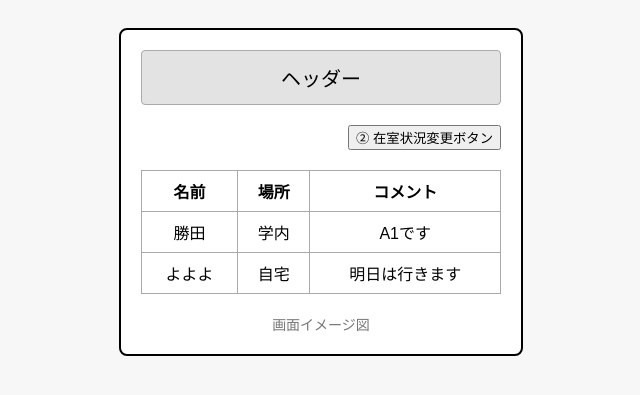
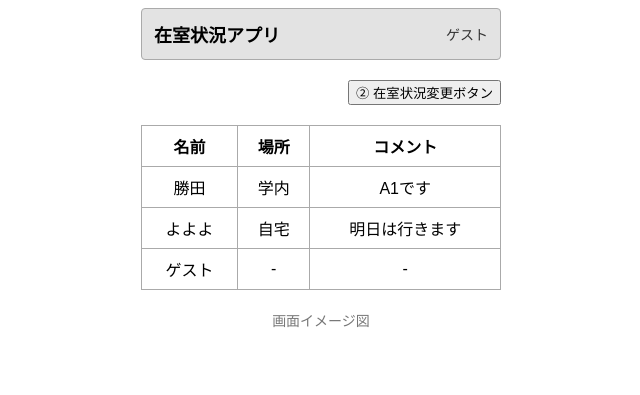
Before and after one commit to mikawa-pbl/pbl-app-2025, a Django app: page /Catan/shirushiru/ in a window 1280 px wide. Shown: the top 395 px of the page, without its empty margins (319-959 px from the left). Run offline with Django 4.2, Linux system fonts and the light colour scheme.

Commit message:
チームカタンの在室状況確認アプリ実装

```diff
--- a/templates/teams/Catan/shirushiru.html
+++ b/templates/teams/Catan/shirushiru.html
@@ -1,5 +1,6 @@
 <!DOCTYPE html>
 <html lang="ja">
+
 <head>
   <meta charset="UTF-8" />
   <meta name="viewport" content="width=device-width, initial-scale=1.0" />
@@ -7,28 +8,34 @@
   <style>
     body {
       font-family: sans-serif;
-      background: #f7f7f7;
       display: flex;
       justify-content: center;
-      padding: 20px;
     }
 
     .container {
       width: 360px;
       background: #fff;
-      border: 2px solid #000;
-      padding: 20px;
-      border-radius: 8px;
     }
 
     .header {
       background: #e3e3e3;
       padding: 12px;
-      text-align: center;
-      font-size: 20px;
+      display: flex;
+      justify-content: space-between;
+      align-items: center;
+      font-size: 18px;
       border: 1px solid #aaa;
       border-radius: 4px;
       margin-bottom: 20px;
+    }
+
+    .title {
+      font-weight: bold;
+    }
+
+    .user-name {
+      font-size: 14px;
+      color: #333;
     }
 
     .status-button {
@@ -42,11 +49,14 @@
       margin-top: 10px;
     }
 
-    table, th, td {
+    table,
+    th,
+    td {
       border: 1px solid #aaa;
     }
 
-    th, td {
+    th,
+    td {
       padding: 8px;
       text-align: center;
       vertical-align: middle;
@@ -130,6 +140,7 @@
     }
   </style>
   <script>
+    const isAuthenticated = {% if user.is_authenticated %}true{% else %} false{% endif %};
     function openDialog() {
       document.getElementById('statusDialog').classList.add('show');
     }
@@ -139,19 +150,29 @@
     }
 
     function saveStatus() {
+      // if (!isAuthenticated) {
+      //   alert('ログインが必要です。ログインしてください。');
+      //   closeDialog();
+      //   return;
+      // }
+
       const location = document.getElementById('locationSelect').value;
       const comment = document.getElementById('commentInput').value;
 
-      // ここでサーバーにデータを送信する処理を追加できます
-      console.log('場所:', location);
-      console.log('コメント:', comment);
+      // クライアント側でテーブルの該当行を更新する（簡易版）
+      const locCell = document.getElementById('user-location-cell');
+      const comCell = document.getElementById('user-comment-cell');
+      if (locCell) locCell.textContent = location;
+      if (comCell) comCell.textContent = comment;
+
+      // ここでサーバーにデータを送信して永続化する処理を追加できます
 
       alert('在室状況を更新しました');
       closeDialog();
     }
 
     // ダイアログ外をクリックしたら閉じる
-    window.onclick = function(event) {
+    window.onclick = function (event) {
       const dialog = document.getElementById('statusDialog');
       if (event.target === dialog) {
         closeDialog();
@@ -159,9 +180,19 @@
     }
   </script>
 </head>
+
 <body>
   <div class="container">
-    <div class="header">ヘッダー</div>
+    <div class="header">
+      <div class="title">在室状況アプリ</div>
+      <div class="user-name">
+        {% if user.is_authenticated %}
+        {{ user.get_full_name|default:user.username }}
+        {% else %}
+        ゲスト
+        {% endif %}
+      </div>
+    </div>
 
     <button class="status-button" onclick="openDialog()">② 在室状況変更ボタン</button>
 
@@ -180,6 +211,13 @@
         <td>よよよ</td>
         <td>自宅</td>
         <td>明日は行きます</td>
+      </tr>
+      <tr id="user-row">
+        <!-- <td id="user-name-cell">{% if user.is_authenticated %}{{ user.get_full_name|default:user.username }}{% else
+          %}ゲスト{% endif %}</td> -->
+        <td id="user-name-cell">ゲスト</td>
+        <td id="user-location-cell">-</td>
+        <td id="user-comment-cell">-</td>
       </tr>
     </table>
 
@@ -209,4 +247,5 @@
     </div>
   </div>
 </body>
+
 </html>
```
